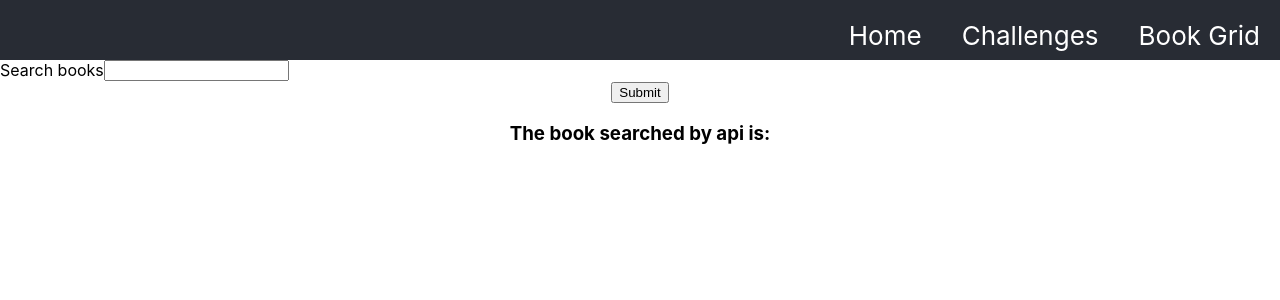
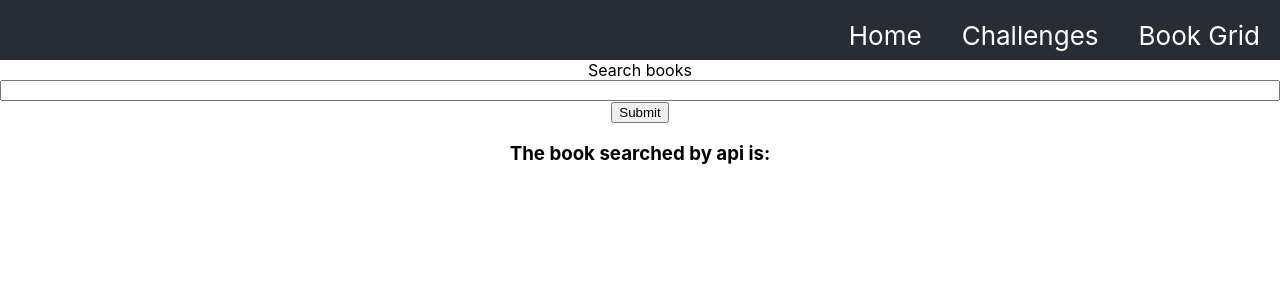
Before and after one commit to shaktilucifer/Erudite, a React (Create React App) app in the folder client/: page / in a window 1280 px wide. Shown: the top 300 px of the page. Built offline with nearby package versions, Linux system fonts and the light colour scheme.

Commit message:
tweak css

```diff
--- a/client/src/BookSearchBar.css
+++ b/client/src/BookSearchBar.css
@@ -1,3 +1,4 @@
 .formRow {
   display: flex;
+  flex-direction: column;
 }
--- a/client/src/BookSearchBar.tsx
+++ b/client/src/BookSearchBar.tsx
@@ -1,6 +1,7 @@
 import { useEffect, useState } from "react";
 import axios from "axios";
 import { useBooksApi } from "./hooks/useBookApi.ts";
+import './BookSearchBar.css';
 
 export default function BookSearchBar() {
   const [testPrintBookApi, setTestPrintBookApi] = useState("");
```
